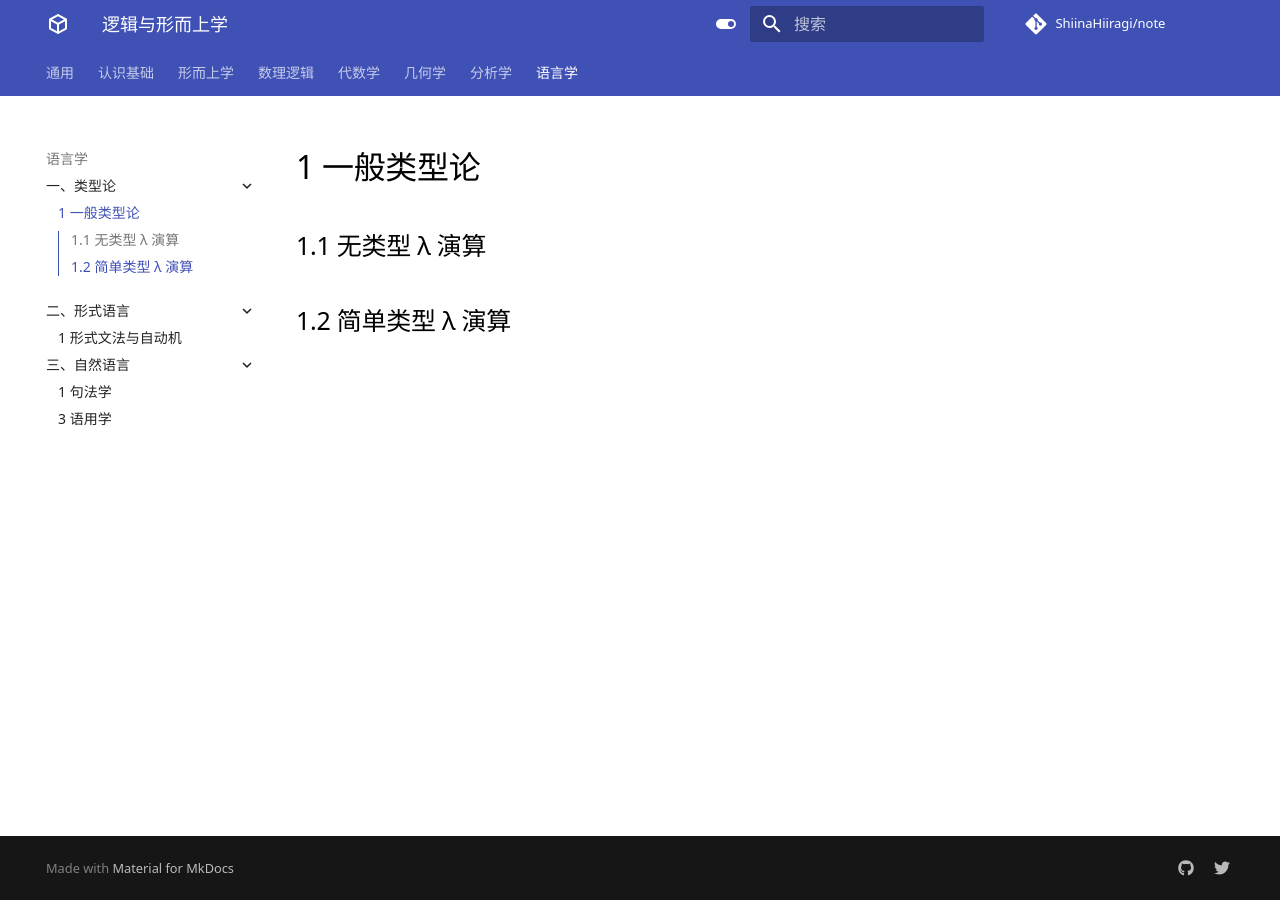
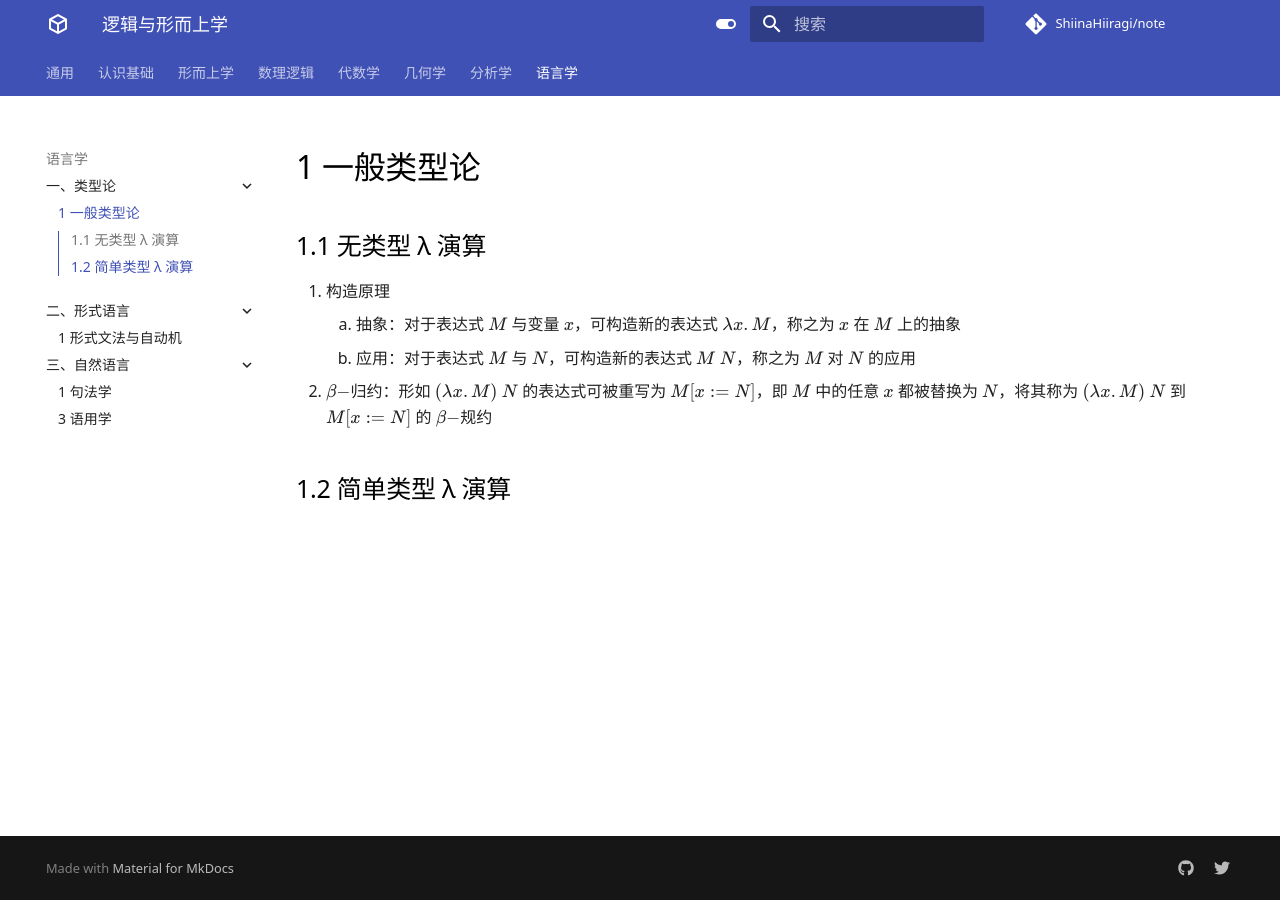
Before and after one commit to ShiinaHiiragi/note, an MkDocs documentation site: the page built from docs/lang/type/gen.md, in a window 1280 px wide. Built offline with MkDocs 1.6.1 and Material for MkDocs 9.7.7, drawn with Linux system fonts in a browser that asks for light colours; comment, search, counter and statistics services are not loaded.

Commit message:
add some tt

```diff
--- a/docs/lang/type/gen.md
+++ b/docs/lang/type/gen.md
@@ -1,5 +1,9 @@
 # 1 一般类型论
 
 ## 1.1 无类型 λ 演算
+1. 构造原理
+    1. 抽象：对于表达式 $M$ 与变量 $x$，可构造新的表达式 $\lambda x. M$，称之为 $x$ 在 $M$ 上的抽象
+    2. 应用：对于表达式 $M$ 与 $N$，可构造新的表达式 $M \ N$，称之为 $M$ 对 $N$ 的应用
+2. $\beta-$归约：形如 $(\lambda x.M) \ N$ 的表达式可被重写为 $M[x:=N]$，即 $M$ 中的任意 $x$ 都被替换为 $N$，将其称为 $(\lambda x.M) \ N$ 到 $M[x:=N]$ 的 $\beta-$规约
 
 ## 1.2 简单类型 λ 演算
```
Also changed, not shown: docs/index.md (+2 -0 lines).
